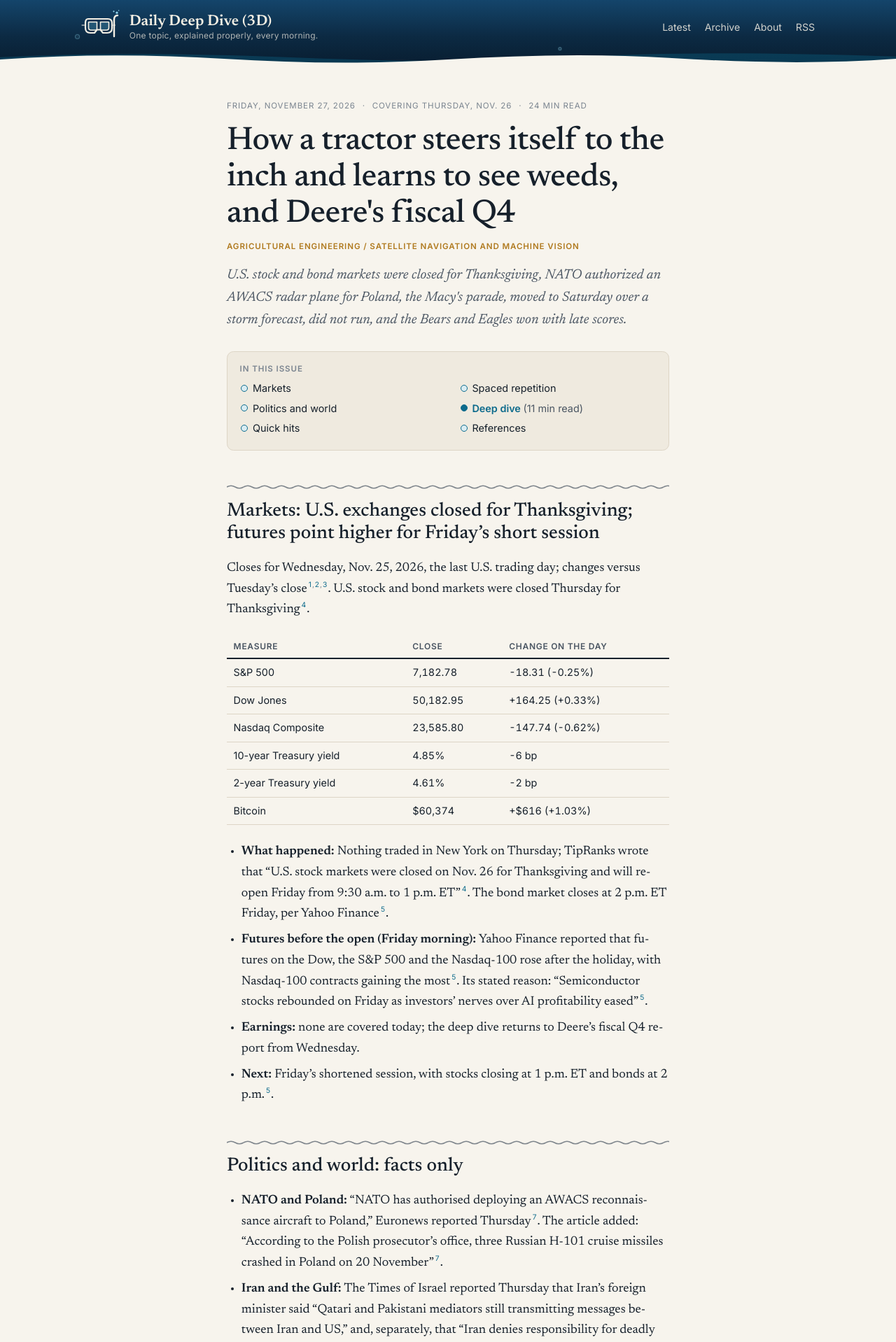
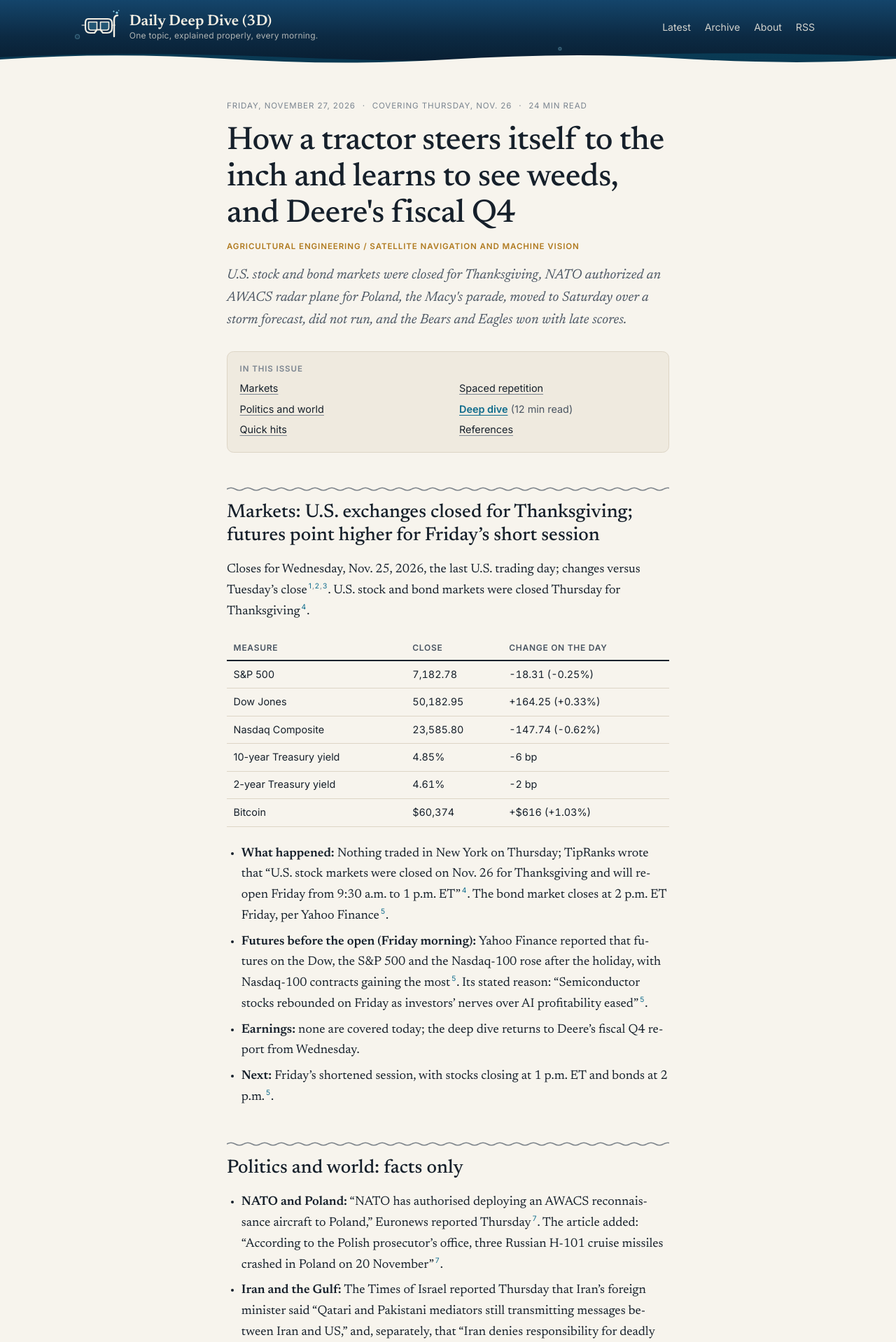
Before and after one commit to dailydeepdive/dailydeepdive.github.io, a Jekyll site: the page built from _posts/2026-11-27-how-a-tractor-steers-itself-to-the-inch-and-learns-to-see.md, in a window 1280 px wide. Shown: the top 1918 px of the page at 70% size. Built offline with Jekyll 4.4.1, drawn with Linux system fonts in a browser that asks for light colours; comment, search, counter and statistics services are not loaded.

Commit message:
In this issue: plain underlined links; deep-dive minutes stored per post
Co-Authored-By: Claude Opus 5.5 <noreply@anthropic.com>
Claude-Session: https://claude.ai/code/session_01XLPcKfqwu3bDDrVVw5JAYi

```diff
--- a/_layouts/post.html
+++ b/_layouts/post.html
@@ -6,6 +6,7 @@ layout: default
 {% assign dd_html = content | split: 'id="deep-dive"' | last | split: 'class="references"' | first %}
 {% assign dd_words = dd_html | strip_html | number_of_words %}
 {% assign dd_minutes = dd_words | plus: 115 | divided_by: 230 | at_least: 1 %}
+{% if page.deep_minutes %}{% assign dd_minutes = page.deep_minutes %}{% endif %}
 {% assign has_dd = false %}{% if content contains 'id="deep-dive"' %}{% assign has_dd = true %}{% endif %}
 <article class="post wrap-narrow">
   <header class="post-header">
@@ -24,7 +25,7 @@ layout: default
     <span class="iti-label">In this issue</span>
     <ol>
       {% for s in page.sections %}
-      <li{% if s.deep %} class="deep-item"{% endif %}><a href="#{{ s.id }}"{% if s.deep %} class="deep"{% endif %}>{{ s.label }}{% if s.deep and has_dd %} <span class="dd-time">({{ dd_minutes }} min read)</span>{% endif %}</a></li>
+      <li{% if s.deep %} class="deep-item"{% endif %}><a href="#{{ s.id }}"{% if s.deep %} class="deep"{% endif %}>{{ s.label }}{% if s.deep and has_dd %}<span class="dd-time">({{ dd_minutes }} min read)</span>{% endif %}</a></li>
       {% endfor %}
     </ol>
   </nav>
--- a/_posts/2026-11-27-how-a-tractor-steers-itself-to-the-inch-and-learns-to-see.md
+++ b/_posts/2026-11-27-how-a-tractor-steers-itself-to-the-inch-and-learns-to-see.md
@@ -5,6 +5,7 @@ covering: "Thursday, Nov. 26"
 summary: "U.S. stock and bond markets were closed for Thanksgiving, NATO authorized an AWACS radar plane for Poland, the Macy's parade, moved to Saturday over a storm forecast, did not run, and the Bears and Eagles won with late scores."
 description: "U.S. stock and bond markets were closed for Thanksgiving, NATO authorized an AWACS radar plane for Poland, the Macy's parade, moved to Saturday over a storm forecast, did not run, and the Bears and Eagles won with late scores."
 field: "agricultural engineering / satellite navigation and machine vision"
+deep_minutes: 12
 sections:
   - { label: "Markets", id: markets }
   - { label: "Politics and world", id: politics-and-world }
--- a/assets/css/site.css
+++ b/assets/css/site.css
@@ -148,16 +148,12 @@ a:hover { text-decoration-thickness: 2px; }
 }
 .iti-label { display: block; font-weight: 600; margin-bottom: .4rem; }
 .in-this-issue ol { margin: 0; padding-left: 0; list-style: none; columns: 2; column-gap: 2rem; }
-.in-this-issue li { position: relative; margin: 0 0 .3rem; padding-left: 1.15rem; break-inside: avoid; }
-.in-this-issue li::before {
-  content: ""; position: absolute; left: .1rem; top: .45em; width: .5rem; height: .5rem; border-radius: 50%;
-  border: 1.5px solid var(--accent); background: var(--accent-soft);
-}
-.in-this-issue li.deep-item::before { background: var(--accent); }
+.in-this-issue li { margin: 0 0 .35rem; break-inside: avoid; }
 .in-this-issue .dd-time { font-weight: 400; color: var(--ink-soft); white-space: nowrap; }
-.in-this-issue a { color: var(--ink); text-decoration: none; }
-.in-this-issue a:hover { color: var(--accent); }
-.in-this-issue a.deep { color: var(--accent); font-weight: 600; }
+.in-this-issue a { color: var(--ink); text-decoration: underline; text-decoration-color: var(--ink-faint); text-decoration-thickness: 1px; text-underline-offset: .2em; }
+.in-this-issue a:hover { color: var(--accent); text-decoration-color: currentColor; }
+.in-this-issue a.deep { color: var(--accent); font-weight: 600; text-decoration-color: currentColor; }
+.in-this-issue a .dd-time { display: inline-block; margin-left: .3em; text-decoration: none; }
 @media (max-width: 560px) { .in-this-issue ol { columns: 1; } }
 
 .post-body h2 {
--- a/index.html
+++ b/index.html
@@ -10,6 +10,7 @@ title: Daily Deep Dive (3D)
   {% if latest.summary %}<p class="hero-deck">{{ latest.summary }}</p>{% endif %}
   {% assign dd_html = latest.content | split: 'id="deep-dive"' | last | split: 'class="references"' | first %}
   {% assign dd_minutes = dd_html | strip_html | number_of_words | plus: 115 | divided_by: 230 | at_least: 1 %}
+  {% if latest.deep_minutes %}{% assign dd_minutes = latest.deep_minutes %}{% endif %}
   <div class="hero-actions">
     <a class="button" href="{{ latest.url | relative_url }}">Read the briefing &rarr;</a>
     {% if latest.content contains 'id="deep-dive"' %}<a class="dive-link" href="{{ latest.url | relative_url }}#deep-dive">&darr; Dive straight in <span class="dd-time">({{ dd_minutes }} min read)</span></a>{% endif %}
```
Also changed, not shown: _posts/2026-11-26-how-an-inkjet-printer-fires-a-drop-of-ink-and-hp-s-fiscal-q4.md (+1 -0 lines), scripts/convert_briefing.py (+12 -0 lines).
